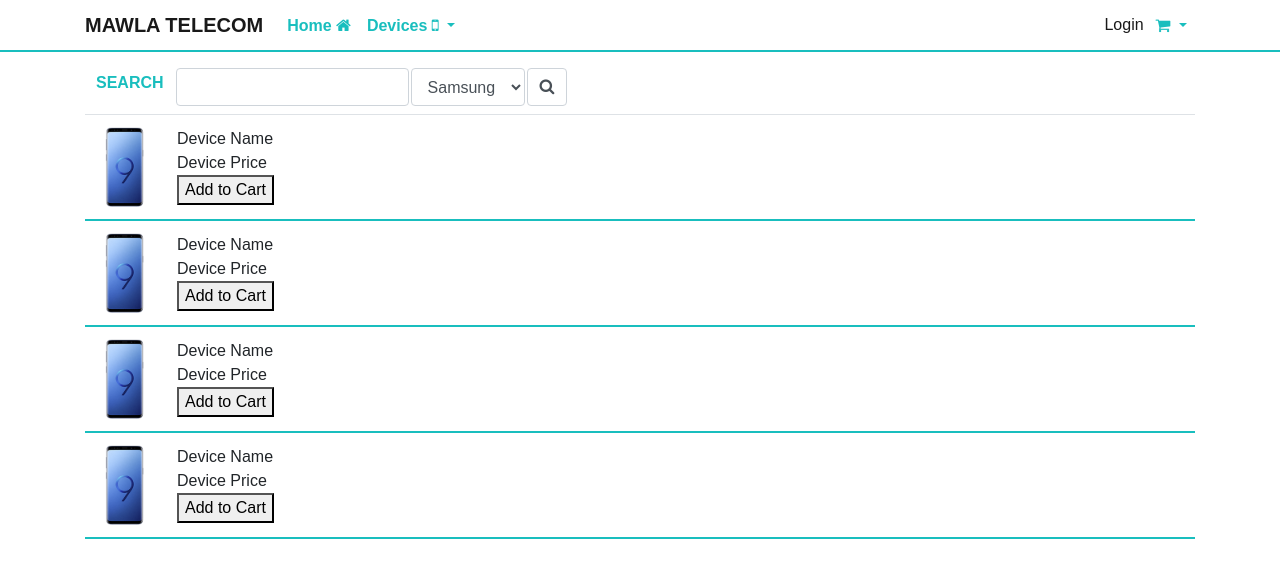
After one commit to hmawla/php_test_lab, a PHP site: page /products.php in a window 1280 px wide. The commit adds this page. Shown: the top 578 px of the page. Run offline with PHP 8.4, Linux system fonts and the light colour scheme; data that the repository does not hold is empty; some libraries are stand-ins or nearby versions.

Commit message:
Restarting

```diff
--- /dev/null
+++ b/products.php
@@ -0,0 +1,157 @@
+<!DOCTYPE html>
+<html lang="en">
+
+<head>
+    <meta charset="UTF-8">
+    <meta name="viewport" content="width=device-width, initial-scale=1.0">
+    <meta http-equiv="X-UA-Compatible" content="ie=edge">
+    <title>Mawla Telecom Products</title>
+
+    <link rel="stylesheet" href="css/bootstrap.min.css">
+    <link rel="stylesheet" href="css/mystyle.css">
+    <link rel="stylesheet" href="css/scrollable_carousel.css">
+    <script src="https://ajax.googleapis.com/ajax/libs/jquery/3.3.1/jquery.min.js"></script>
+    <script src="js/bootstrap.min.js"></script>
+    <script src="js/popmotion.global.min.js"></script>
+    <link href="https://cdnjs.cloudflare.com/ajax/libs/font-awesome/4.5.0/css/font-awesome.min.css" media="all" rel="stylesheet" type="text/css">
+    <style>
+        .mainTable {
+            width: 100%;
+        }
+
+        .mainTable tr td {
+            border-bottom: 2px solid #19bebe;
+        }
+
+        .mainTable tr td:nth-child(1) {
+            width: 80px;
+            padding-left:0;
+            padding-right:0;
+        }
+
+        .mainTable tr td:nth-child(2) {}
+    </style>
+</head>
+
+<body>
+    <nav class="navbar fixed-top navbar-expand-lg navbar-light">
+        <div class="container">
+            <a class="navbar-brand" href="#">MAWLA TELECOM</a>
+            <button class="navbar-toggler" type="button" data-toggle="collapse" data-target="#navbarSupportedContent" aria-controls="navbarSupportedContent" aria-expanded="false" aria-label="Toggle navigation">
+            <span class="navbar-toggler-icon"></span>
+        </button>
+
+            <div class="collapse navbar-collapse" id="navbarSupportedContent">
+                <ul class="navbar-nav mr-auto">
+                    <li class="nav-item active">
+                        <a class="nav-link" href="#">Home <i class="fa fa-home"></i> <span class="sr-only">(current)</span></a>
+                    </li>
+                    <li class="nav-item dropdown">
+                        <a class="nav-link dropdown-toggle" href="#" id="navbarDropdown" role="button" data-toggle="dropdown" aria-haspopup="true" aria-expanded="false">
+                        Devices <i class="fa fa-mobile-phone"></i>
+                    </a>
+                        <div class="dropdown-menu" aria-labelledby="navbarDropdown">
+                            <?php
+                            include 'dropdown.php';
+                            getBrands();
+                        ?>
+                        </div>
+                    </li>
+                </ul>
+
+                <span class="navbar-text">
+                <?php
+                    include 'encryptor.php';
+                    if(isset($_COOKIE['shopLoggedName'])){
+                        echo "Welcome: " . doDecrypt($_COOKIE['shopLoggedName']) . '<a href="logout-exec.php"> Logout</a>';
+                    }
+                    else{
+                        echo '<a href="login.php">Login</a>';
+                    }
+                ?>
+            </span>
+
+                <form class="form-inline my-2 my-lg-0">
+                    <ul class="navbar-nav mr-auto">
+                        <li class="nav-item dropdown">
+                            <a class="nav-link dropdown-toggle" href="#" id="navbarDropdown" role="button" data-toggle="dropdown" aria-haspopup="true" aria-expanded="false">
+                                <i class="fa fa-shopping-cart"></i>
+                            </a>
+                            <div class="dropdown-menu" aria-labelledby="navbarDropdown"></div>
+                        </li>
+                    </ul>
+                </form>
+            </div>
+        </div>
+    </nav>
+
+    <div style="margin-top: 50px" class="container">
+        <form action="" style="margin-top:60px;">
+            <table>
+            <tr>
+            <td>
+                <label style="Color:#19bebe;font-weight:bolder;padding:10px;" for="Search">SEARCH</label>
+            </td>
+            <td>
+                <input type="text" class="form-control inputText" name="Search" id="search">
+            </td>
+            <td>
+              <select class="form-control inputText" name="devices" id="devices">
+                 <option value="samsung">Samsung</option>
+                 <option value="iphone">Iphone</option>
+                 <option value="sony">Sony</option>
+                 <option value="Huawei">Huawei</option>
+              </select>
+            </td>
+            <td>
+            <button class="form-control inputText" ><i class="fa fa-search"></i></button>
+            </td>
+            </tr>
+            </table>
+        </form>
+        <table class=" mainTable table " style="">
+            <tr>
+                <td>
+                    <img width="100%" src="images/test.png " alt=" ">
+                </td>
+                <td>
+                    <div>Device Name</div>
+                    <div>Device Price</div>
+                    <button>Add to Cart</button>
+                </td>
+            </tr>
+            <tr>
+                <td>
+                    <img width="100%" src="images/test.png " alt=" ">
+                </td>
+                <td>
+                    <div>Device Name</div>
+                    <div>Device Price</div>
+                    <button>Add to Cart</button>
+                </td>
+            </tr>
+            <tr>
+                <td>
+                    <img width="100%" src="images/test.png " alt=" ">
+                </td>
+                <td>
+                    <div>Device Name</div>
+                    <div>Device Price</div>
+                    <button>Add to Cart</button>
+                </td>
+            </tr>
+            <tr>
+                <td>
+                    <img width="100%" src="images/test.png " alt=" ">
+                </td>
+                <td>
+                    <div>Device Name</div>
+                    <div>Device Price</div>
+                    <button>Add to Cart</button>
+                </td>
+            </tr>
+        </table>
+    </div>
+</body>
+
+</html>
```
Also changed, not shown: index.php (+16 -98 lines), images/test.png (added), 1 other file.
